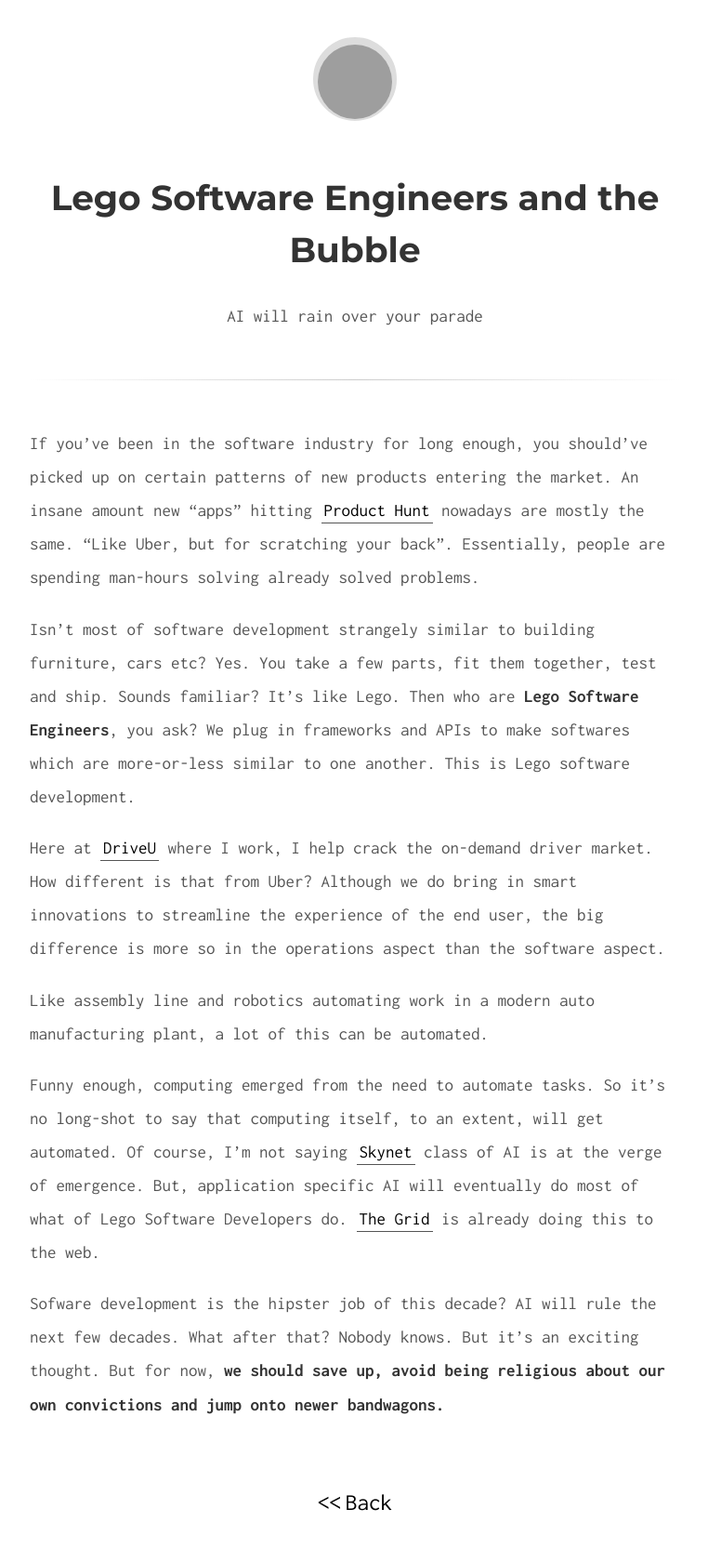
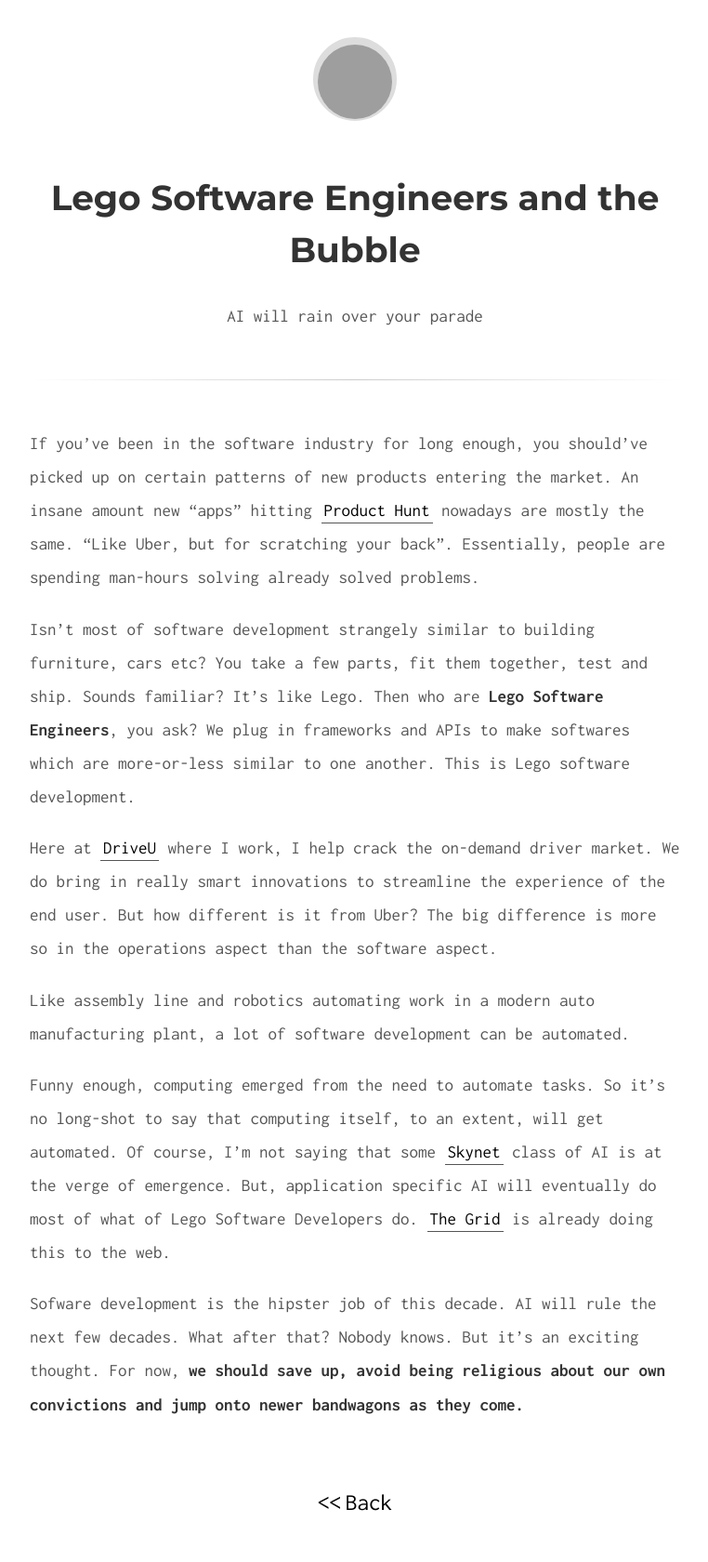
Before and after one commit to sreejithr/sreejithr.github.io, a Jekyll site: the page built from _posts/2016-07-29-lego-software-engineers-and-the-bubble.md, in a window 1280 px wide. Shown: the whole page at 93% size, without its empty margins (258-1020 px from the left). Built offline with Jekyll 4.4.1, drawn with Linux system fonts in a browser that asks for light colours; some web fonts are replaced; grey boxes are pictures that could not be loaded.

Commit message:
Proof-read and made changes

```diff
--- a/_posts/2016-07-29-lego-software-engineers-and-the-bubble.md
+++ b/_posts/2016-07-29-lego-software-engineers-and-the-bubble.md
@@ -6,12 +6,12 @@ subtitle: AI will rain over your parade
 
 If you've been in the software industry for long enough, you should've picked up on certain patterns of new products entering the market. An insane amount new "apps" hitting [Product Hunt](http://producthunt.com/) nowadays are mostly the same. "Like Uber, but for scratching your back". Essentially, people are spending man-hours solving already solved problems.
 
-Isn't most of software development strangely similar to building furniture, cars etc? Yes. You take a few parts, fit them together, test and ship. Sounds familiar? It's like Lego. Then who are **Lego Software Engineers**, you ask? We plug in frameworks and APIs to make softwares which are more-or-less similar to one another. This is Lego software development.
+Isn't most of software development strangely similar to building furniture, cars etc? You take a few parts, fit them together, test and ship. Sounds familiar? It's like Lego. Then who are **Lego Software Engineers**, you ask? We plug in frameworks and APIs to make softwares which are more-or-less similar to one another. This is Lego software development.
 
-Here at [DriveU](http://driveu.in/) where I work, I help crack the on-demand driver market. How different is that from Uber? Although we do bring in smart innovations to streamline the experience of the end user, the big difference is more so in the operations aspect than the software aspect.
+Here at [DriveU](http://driveu.in/) where I work, I help crack the on-demand driver market. We do bring in really smart innovations to streamline the experience of the end user. But how different is it from Uber? The big difference is more so in the operations aspect than the software aspect.
 
-Like assembly line and robotics automating work in a modern auto manufacturing plant, a lot of this can be automated.
+Like assembly line and robotics automating work in a modern auto manufacturing plant, a lot of software development can be automated.
 
-Funny enough, computing emerged from the need to automate tasks. So it's no long-shot to say that computing itself, to an extent, will get automated. Of course, I'm not saying [Skynet](https://en.wikipedia.org/wiki/Skynet_(Terminator)) class of AI is at the verge of emergence. But, application specific AI will eventually do most of what of Lego Software Developers do. [The Grid](https://thegrid.io/) is already doing this to the web.
+Funny enough, computing emerged from the need to automate tasks. So it's no long-shot to say that computing itself, to an extent, will get automated. Of course, I'm not saying that some [Skynet](https://en.wikipedia.org/wiki/Skynet_(Terminator)) class of AI is at the verge of emergence. But, application specific AI will eventually do most of what of Lego Software Developers do. [The Grid](https://thegrid.io/) is already doing this to the web.
 
-Sofware development is the hipster job of this decade? AI will rule the next few decades. What after that? Nobody knows. But it's an exciting thought. But for now, **we should save up, avoid being religious about our own convictions and jump onto newer bandwagons.**
+Sofware development is the hipster job of this decade. AI will rule the next few decades. What after that? Nobody knows. But it's an exciting thought. For now, **we should save up, avoid being religious about our own convictions and jump onto newer bandwagons as they come.**
```
